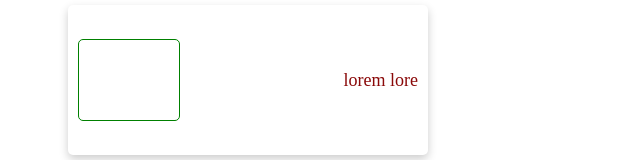
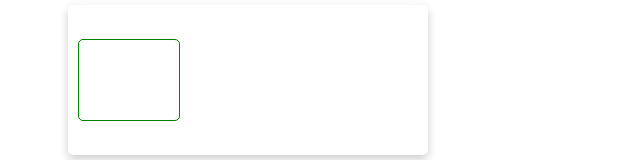
Before and after one commit to macaury/RealTimeNews, a React (Vite) app in the folder RealNewsJs/: page / in a window 1280 px wide. Shown: the part 181-341 px from the top of the page, without its empty margins (0-640 px from the left). Built offline with nearby package versions, Linux system fonts and the light colour scheme.

Commit message:
Update news.jsx

```diff
--- a/RealNewsJs/src/news.jsx
+++ b/RealNewsJs/src/news.jsx
@@ -1,5 +1,7 @@
 //import React from "react";
 import Row from "react-bootstrap/Row";
+
+//import { useEffect } from "react";
 
 import styled from "styled-components";
 
@@ -32,12 +34,17 @@ function News() {
     margin: 0 10px;
   `;
 
+
+
+
+
   return (
     <>
       <Row>
         <Retangulo>
-          <Img></Img>
-          <Titulo> lorem lore</Titulo>
+            <Img>
+           </Img>
+            <Titulo> </Titulo>
         </Retangulo>
       </Row>
     </>
@@ -45,10 +52,3 @@ function News() {
 }
 
 export default News;
-
-/**
- *
- *
- *
- *
- */
```
